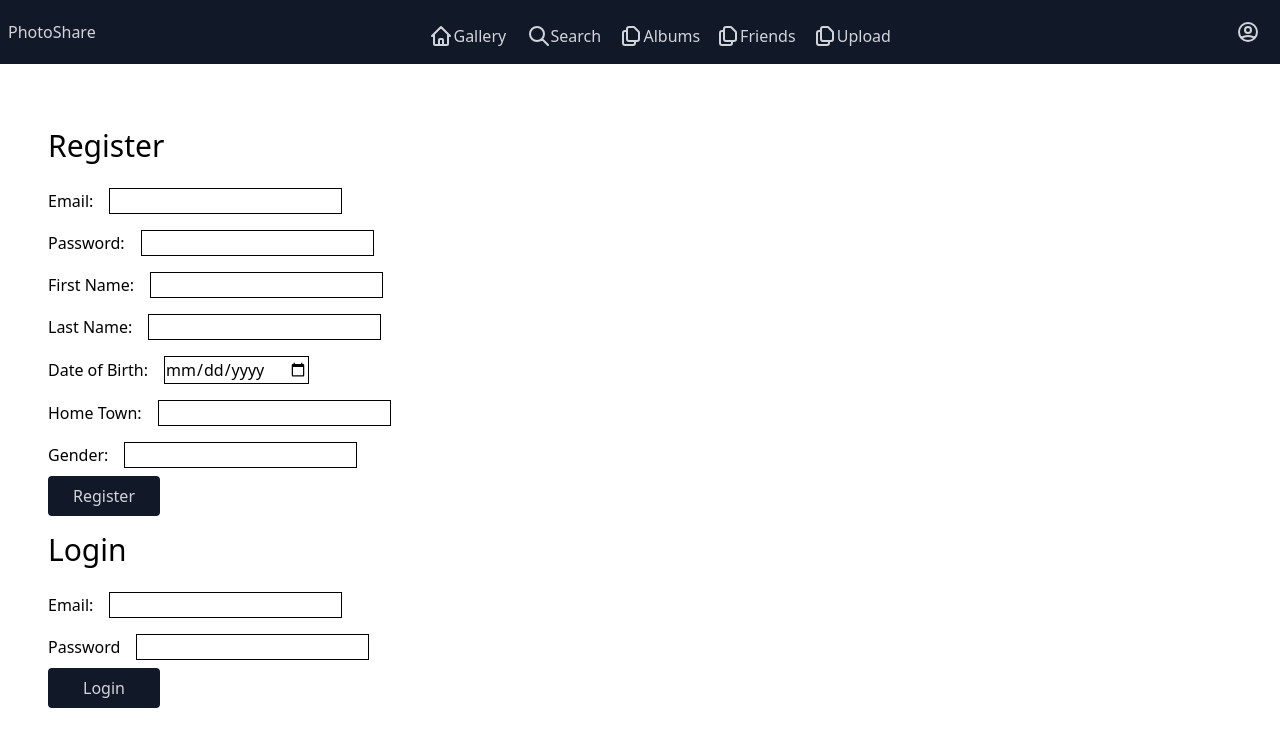
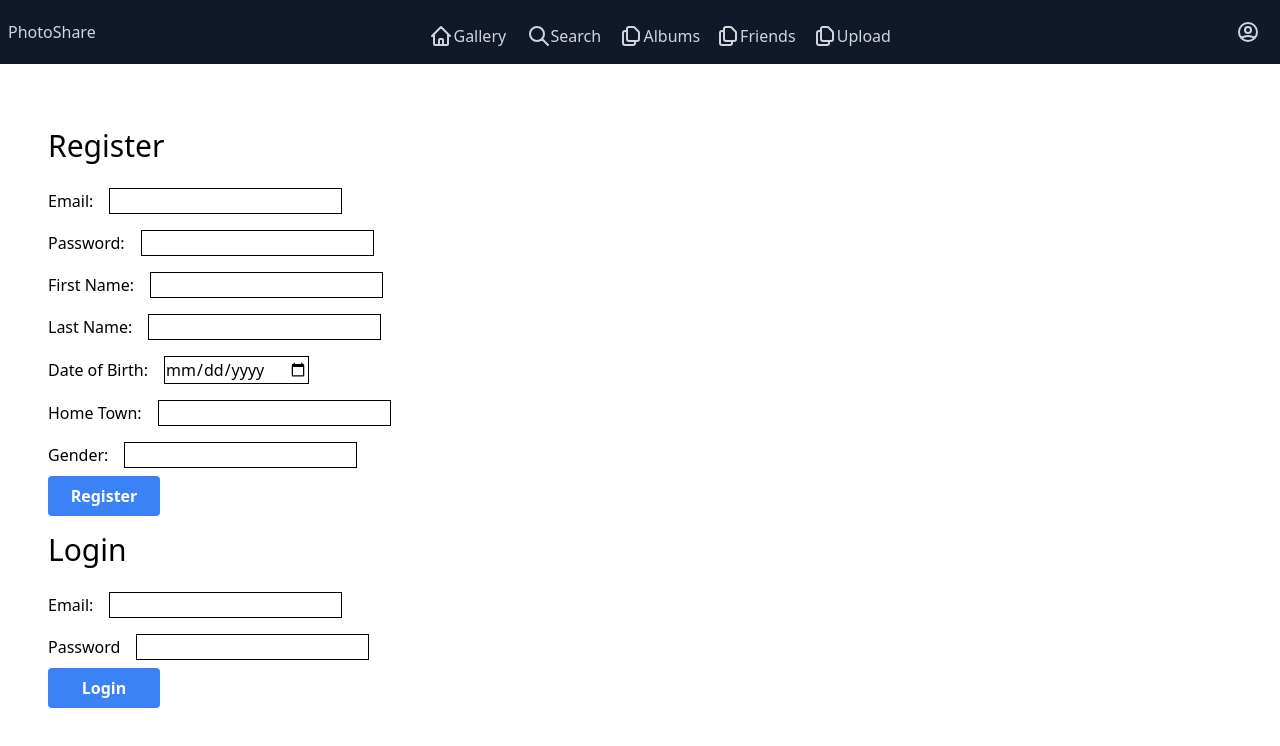
Before and after one commit to eyan88/cse412-photoshare, a React (Vite) app in the folder client/: page /loginpage in a window 1280 px wide. Shown: the top 746 px of the page. Built offline with nearby package versions, Linux system fonts and the light colour scheme.

Commit message:
allow logout, display components based on authentication status

```diff
--- a/client/src/components/LoginForm.tsx
+++ b/client/src/components/LoginForm.tsx
@@ -166,7 +166,7 @@ const LoginForm = () => {
                 <input
                     type='submit'
                     value='Register'
-                    className='bg-gray-900 text-gray-300 p-2 rounded w-28 hover:bg-gray-700'></input>
+                    className='bg-blue-500 w-28 hover:bg-blue-700 text-white font-bold py-2 px-4 rounded focus:outline-none focus:shadow-outline duration-100'></input>
             </form>
 
             <h1 className='text-3xl mt-4 mb-4'>Login</h1>
@@ -188,7 +188,7 @@ const LoginForm = () => {
                 <input
                     type='submit'
                     value='Login'
-                    className='bg-gray-900 text-gray-300 p-2 rounded w-28 hover:bg-gray-700'></input>
+                    className='bg-blue-500 w-28 hover:bg-blue-700 text-white font-bold py-2 px-4 rounded focus:outline-none focus:shadow-outline duration-100'></input>
             </form>
         </div>
     )
--- a/client/src/components/Sidebar.tsx
+++ b/client/src/components/Sidebar.tsx
@@ -1,11 +1,17 @@
+import { useContext, useEffect } from 'react';
 import { Link } from 'react-router-dom';
 
 
-const Sidebar = () => {
+const Sidebar = ({ isLoggedIn, setIsLoggedIn }: { isLoggedIn?: boolean, setIsLoggedIn?: any }) => {
 
     //TODO: add search functionality for photos
 
     //TODO: add album page for user
+
+    // on window refresh, check for token
+    useEffect(() => {
+        localStorage.getItem('token') ? setIsLoggedIn(true) : setIsLoggedIn(false);
+    }, [])
 
     return (
         <>
--- a/client/src/main.tsx
+++ b/client/src/main.tsx
@@ -21,7 +21,6 @@ const router = createBrowserRouter([
         path: '/gallery',
         element: <Gallery />,
         children: [
-
         ]
       },
       {
--- a/client/src/routes/Login.tsx
+++ b/client/src/routes/Login.tsx
@@ -1,19 +1,30 @@
 import { useEffect, useState } from 'react';
+import { useOutletContext } from 'react-router-dom';
 import LoginForm from '../components/LoginForm';
 
+const LogoutComponent = () => {
+    const handleLogout = () => {
+        localStorage.removeItem('token');
+        window.location.reload();
+    }
+
+    return (
+        <div className='max-w-md mx-auto flex flex-col content-center items-center bg-white shadow-md rounded px-8 pt-6 pb-8 mb-4'>
+            <h1 className='m-4'>Logged in</h1>
+            <button
+                onClick={handleLogout}
+                className="bg-blue-500 w-28 hover:bg-blue-700 text-white font-bold py-2 px-4 rounded focus:outline-none focus:shadow-outline duration-100"
+            >Log Out</button>
+        </div>
+    )
+}
+
 const Login = () => {
+    const [isLoggedIn, setIsLoggedIn] = useOutletContext<any>();
 
-    const [isLoggedIn, setIsLoggedIn] = useState<boolean>(false);
-
-    useEffect(() => {
-        localStorage.getItem('token') ? setIsLoggedIn(true) : setIsLoggedIn(false);
-    }, [])
-
-
-    // TODO: Create logout button
     return (
         <>
-            {isLoggedIn ? <div>Logged In!</div> : <LoginForm />}
+            {isLoggedIn ? <LogoutComponent /> : <LoginForm />}
         </>
     );
 }
--- a/client/src/routes/Root.tsx
+++ b/client/src/routes/Root.tsx
@@ -1,15 +1,21 @@
-import { useState } from 'react'
+import { useState, createContext } from 'react'
 import reactLogo from '../assets/react.svg'
 import '../Root.css'
-import { Outlet } from 'react-router-dom';
+import { Outlet, useOutletContext } from 'react-router-dom';
 import Sidebar from '../components/Sidebar';
 
+
 function Root() {
+  // state for user authentication status
+  const [isLoggedIn, setIsLoggedIn] = useState<boolean>(false);
 
   return (
     <div className="flex flex-col w-screen">
-      <Sidebar />
-      <Outlet />
+        <Sidebar
+          isLoggedIn={isLoggedIn}
+          setIsLoggedIn={setIsLoggedIn}
+        />
+        <Outlet context={[isLoggedIn, setIsLoggedIn]}/>
     </div>
   )
 }
--- a/client/src/routes/Upload.tsx
+++ b/client/src/routes/Upload.tsx
@@ -1,9 +1,13 @@
+import { useOutletContext } from "react-router-dom";
 import ImageUploadForm from "../components/ImageUploadForm";
 
 const Upload = () => {
+    const [isLoggedIn, setIsLoggedIn] = useOutletContext<any>();
 
     return (
-        <ImageUploadForm/>
+        <>
+            {isLoggedIn ? <ImageUploadForm /> : <p>Please Log In to Upload</p>}
+        </>
     );
 }
 
--- a/client/tsconfig.node.json
+++ b/client/tsconfig.node.json
@@ -3,7 +3,7 @@
     "composite": true,
     "module": "ESNext",
     "moduleResolution": "Node",
-    "allowSyntheticDefaultImports": true
+    "allowSyntheticDefaultImports": true,
   },
   "include": ["vite.config.ts"]
 }
```
Also changed, not shown: client/src/components/ImageUploadForm.tsx (+9 -10 lines), client/src/components/LargePost.tsx (+13 -13 lines).
